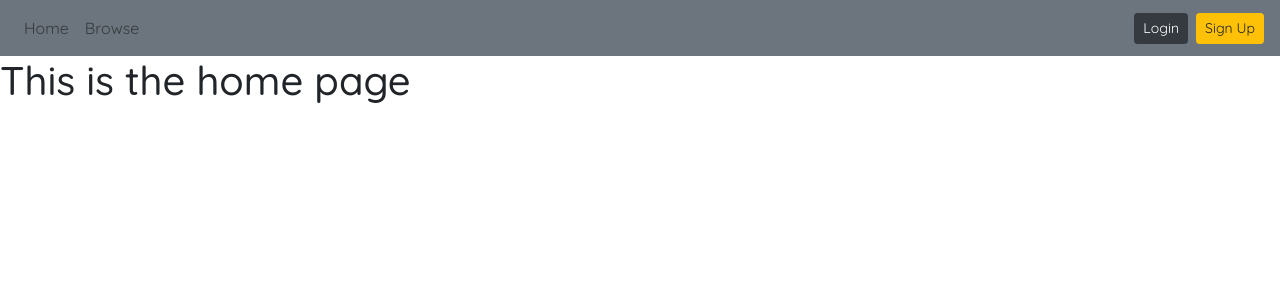
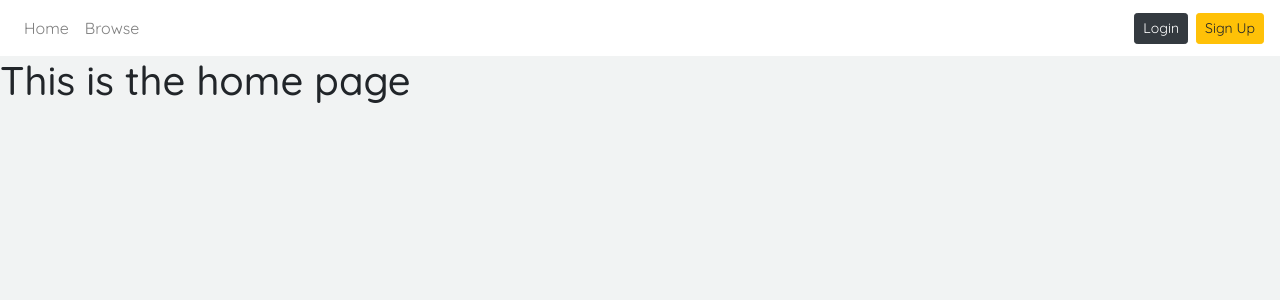
Before and after one commit to Eelsvek/hyojo-app, a Nuxt app: page / in a window 1280 px wide. Shown: the top 300 px of the page. Built offline with nearby package versions, Linux system fonts and the light colour scheme.

Commit message:
change main nav color and body background

```diff
--- a/nuxt.config.js
+++ b/nuxt.config.js
@@ -11,6 +11,7 @@ export default {
       'FormGroupPlugin',
       'FormInputPlugin',
       'IconsPlugin',
+      'LayoutPlugin', // TODO - delete this, maybe...
       'ModalPlugin',
       'NavPlugin',
       'NavbarPlugin',
--- a/src/assets/main.scss
+++ b/src/assets/main.scss
@@ -3,3 +3,7 @@
 * {
   font-family: 'Quicksand', sans-serif;
 }
+
+body {
+  background: #f1f3f3;
+}
--- a/src/components/Navigation/MainMenu.vue
+++ b/src/components/Navigation/MainMenu.vue
@@ -1,5 +1,5 @@
 <template>
-  <b-navbar toggleable="lg" variant="secondary">
+  <b-navbar toggleable="lg" variant="white">
     <b-navbar-nav>
       <b-nav-item v-for="item in navItems" :key="item.id" :to="item.url">
         {{ item.title }}
```
